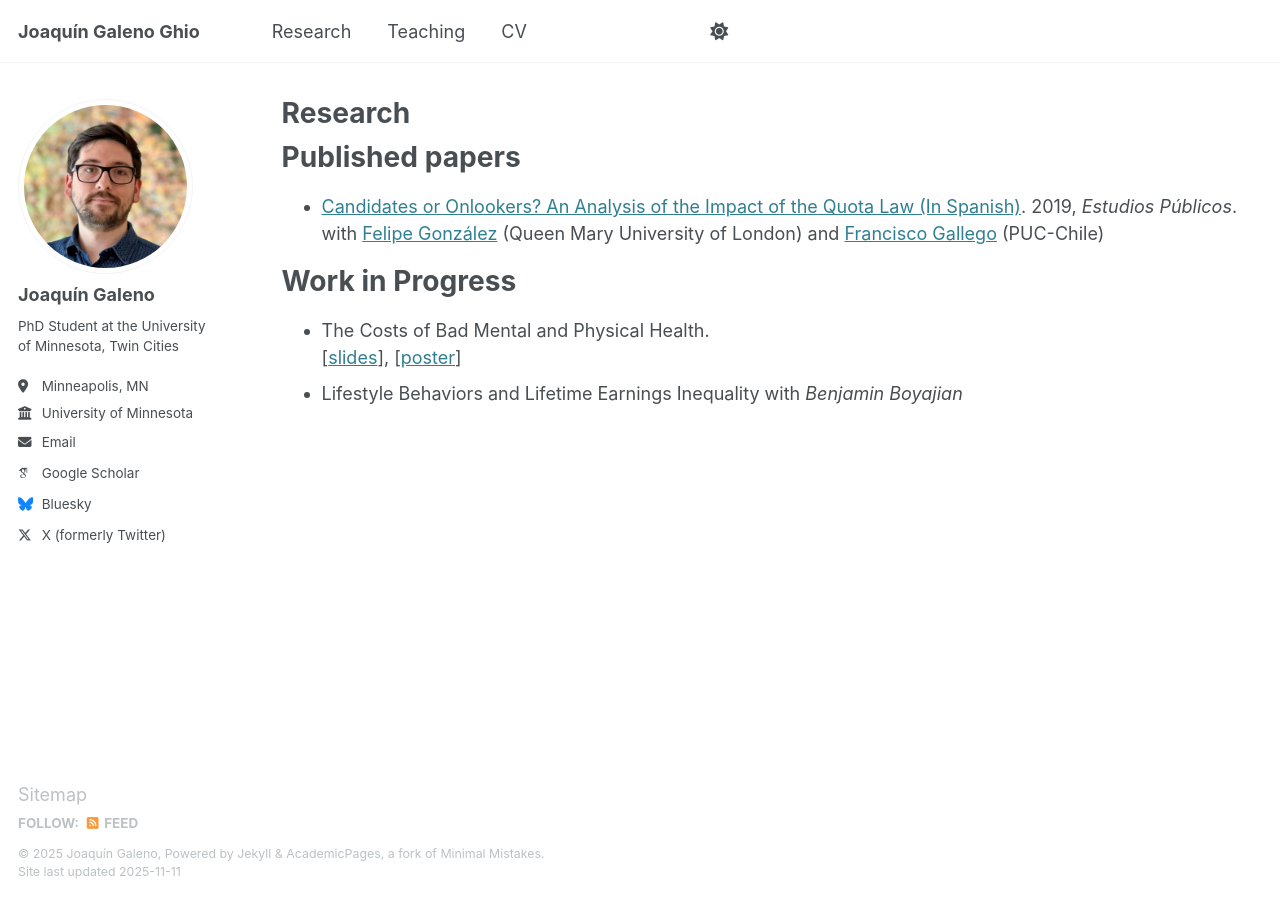
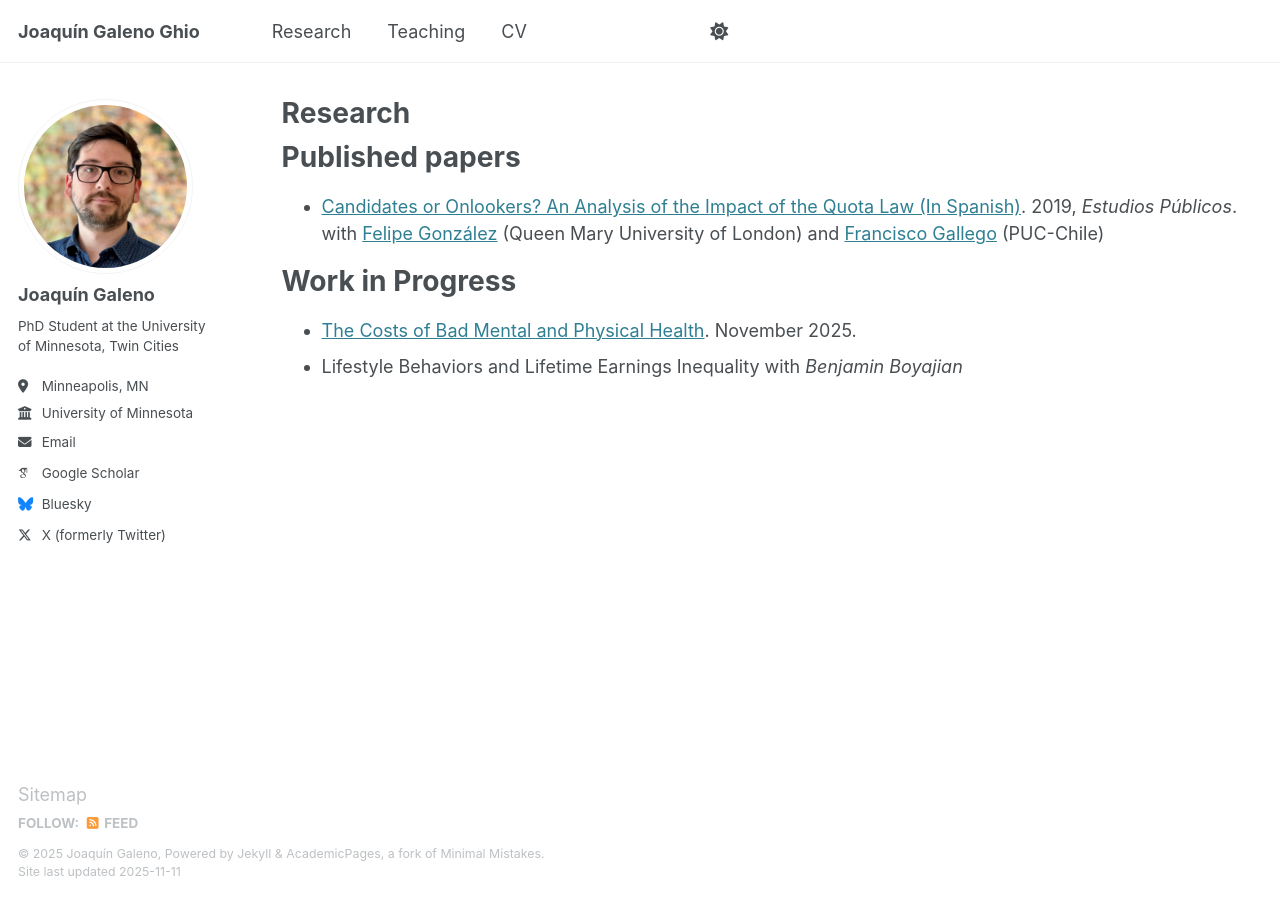
Before and after one commit to galen015/galen015.github.io, a Jekyll site: the page built from _pages/research.md, in a window 1280 px wide. Built offline with Jekyll 4.4.1, drawn with Linux system fonts in a browser that asks for light colours; some web fonts are replaced.

Commit message:
Update research section with new paper link and date

```diff
--- a/_pages/research.md
+++ b/_pages/research.md
@@ -15,6 +15,5 @@ with [Felipe González](https://fagonza4.github.io/) (Queen Mary University of L
 
 Work in Progress
 ======
-  * The Costs of Bad Mental and Physical Health.<br>
-[[slides](https://galen015.github.io/files/250220_workshop_presentation.pdf)], [[poster](https://galen015.github.io/files/250320_poster_draft.pdf)]
+  * [The Costs of Bad Mental and Physical Health](https://github.com/galen015/galen015.github.io/blob/master/files/251110_draft.pdf). November 2025.
   * Lifestyle Behaviors and Lifetime Earnings Inequality with <i>Benjamin Boyajian</i>
```
